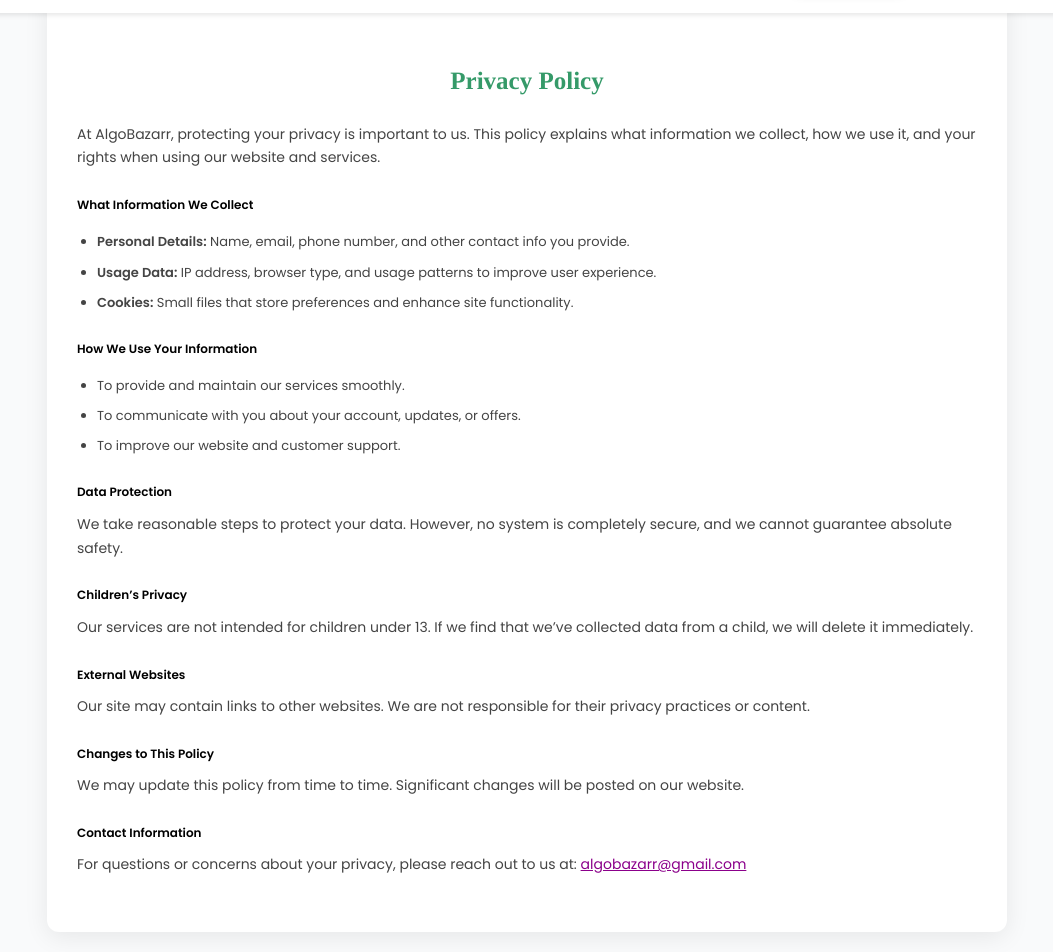
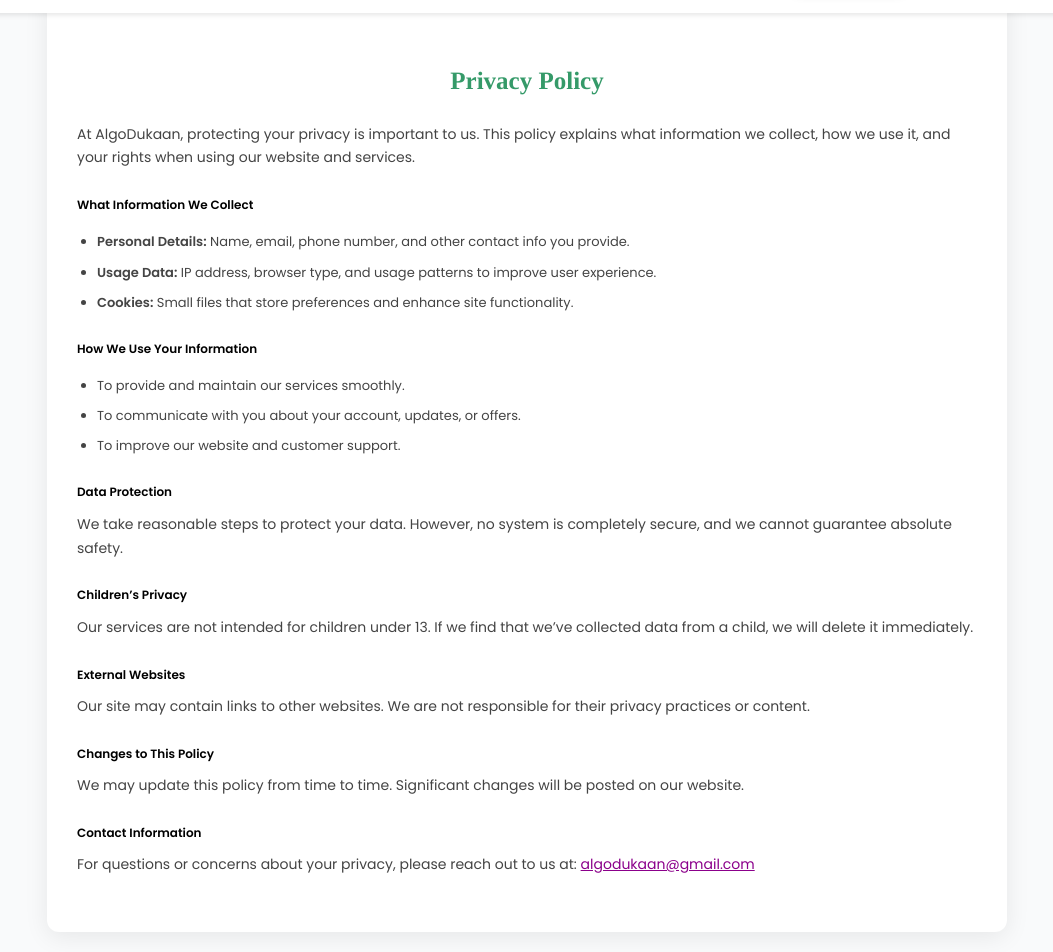
Before and after one commit to Sanjay-adepu/algobazarr, a React (Vite) app: page /policy in a window 1280 px wide. Shown: the part 120-1072 px from the top of the page, without its empty margins (113-1166 px from the left). Built offline with nearby package versions, Linux system fonts and the light colour scheme.

Commit message:
Update PrivacyPolicy.jsx

```diff
--- a/src/Pages/Privacy/PrivacyPolicy.jsx
+++ b/src/Pages/Privacy/PrivacyPolicy.jsx
@@ -14,7 +14,7 @@
 
         <section className="privacy-section">
           <p>
-            At AlgoBazarr, protecting your privacy is important to us. This policy explains what information we collect, how we use it, and your rights when using our website and services.
+            At AlgoDukaan, protecting your privacy is important to us. This policy explains what information we collect, how we use it, and your rights when using our website and services.
           </p>
         </section>
 
@@ -58,7 +58,10 @@
 
         <section className="privacy-section">
           <h3>Contact Information</h3>
-          <p>For questions or concerns about your privacy, please reach out to us at: <a href="mailto:algobazarr@gmail.com">algobazarr@gmail.com</a></p>
+          <p>
+            For questions or concerns about your privacy, please reach out to us at:{" "}
+            <a href="mailto:algodukaan@gmail.com">algodukaan@gmail.com</a>
+          </p>
         </section>
       </div>
     </>
```
